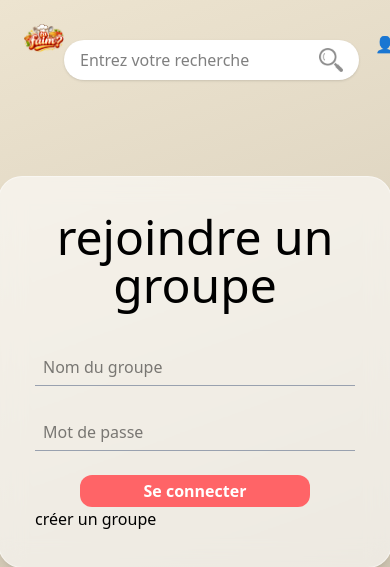
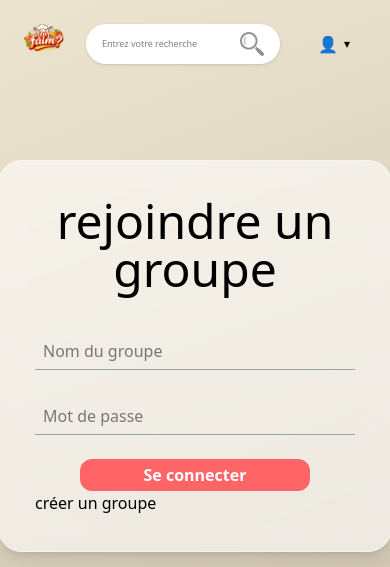
Before and after one commit to Joscrap/site-web-de-6mois--ta-faim-, a Flask app: page /connexion_groupe in a window 390 px wide; the page is wider, and only the part inside the window is pictured. Shown: the top 567 px of that part. Run offline with Flask 3, Linux system fonts and the light colour scheme; the visitor is signed in with stand-in values (Sample User, id 1); style sheets or scripts are compiled from the project's sources; some libraries are stand-ins or nearby versions.

Commit message:
modif responsive

```diff
--- a/templates/base.html
+++ b/templates/base.html
@@ -23,14 +23,12 @@
 
         <!--barre de recherche-->
         {% if session['util'] %}
-        <div class="pt-4">
+        <div class="sm:pt-4 lg:pt-4 xl:pt-4">
             <form action="/recherche" method="post" class="flex items-center bg-white rounded-3xl py-2 px-4 shadow-sm ">
-                <input type="text" name="query" placeholder="Entrez votre recherche" class="outline-none">
+                <input type="text" name="query" placeholder="Entrez votre recherche" class="outline-none text-[9px] sm:text-base lg:text-lg xl:text-lg ">
                 <input type="image" src="../static/image/rechercher.png" class="w-6 h-6 ml-2 cursor-pointer transition-transform hover:scale-105">
             </form>
         </div>
-
-
         {% endif %}
 
 
```
